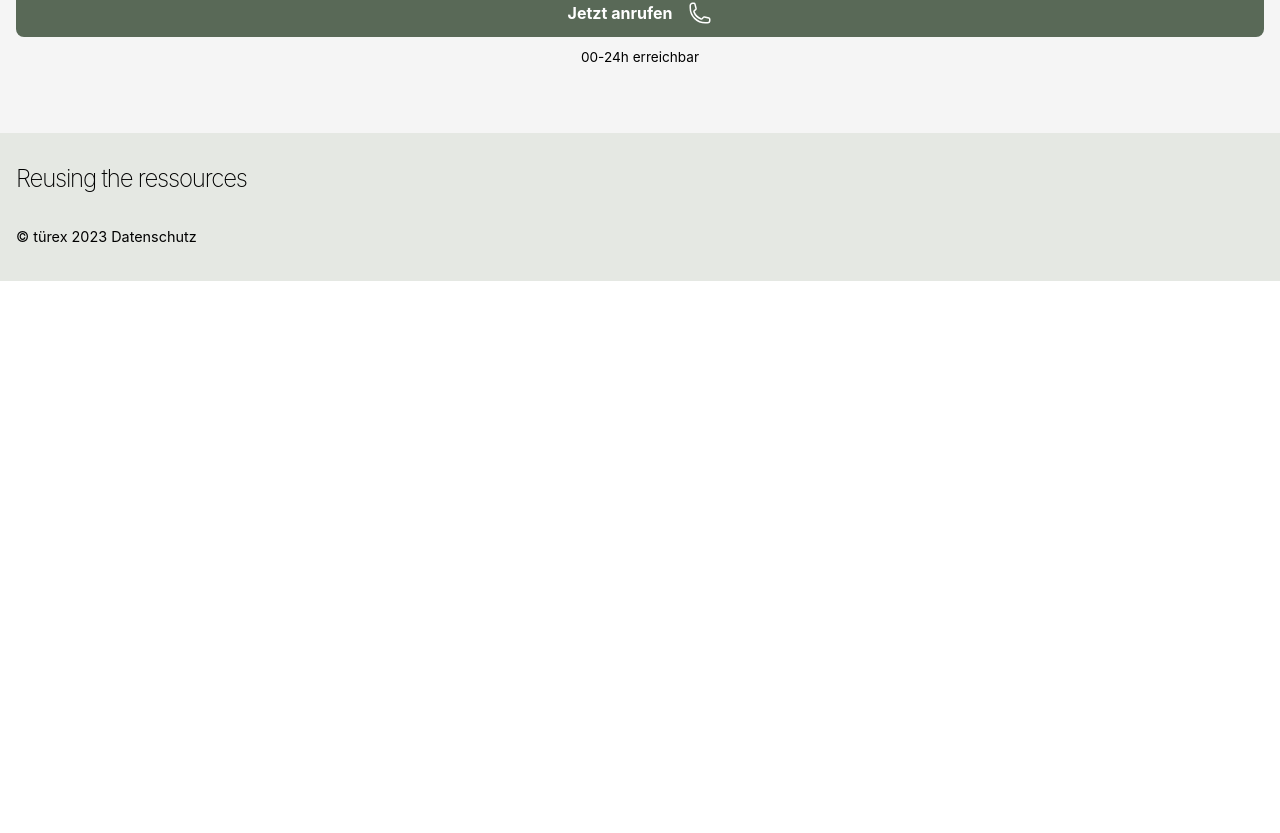
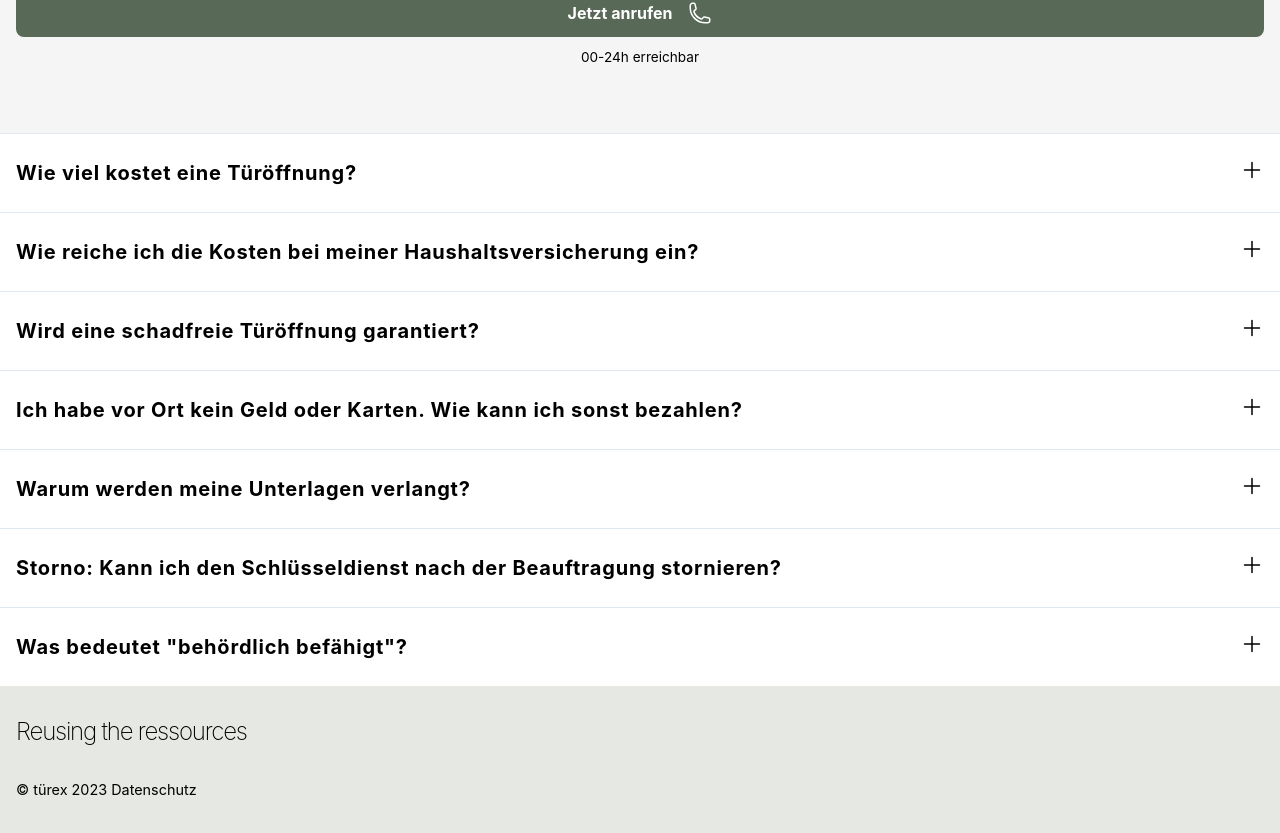
Before and after one commit to mcmiro/tuerex.at, a Next.js app: page / in a window 1280 px wide. Shown: the part 1595-2428 px from the top of the page. Before the commit the page ends 1876 px from the top, so only its background shows below. Built offline with nearby package versions, Linux system fonts and the light colour scheme.

Commit message:
feat: faq added

```diff
--- a/components/atoms/availability-check/index.tsx
+++ b/components/atoms/availability-check/index.tsx
@@ -4,7 +4,7 @@ const AvailabilityCheck = () => {
   const [status, setStatus] = useState<number>(0);
   const statusMessages = [
     'Verfügbarkeit prüfen',
-    'Jetzt verfügbar',
+    'Verfügbar',
     'Nicht Verfügbar',
   ];
 
--- /dev/null
+++ b/components/atoms/faq-item/index.tsx
@@ -0,0 +1,60 @@
+import React, { useState } from 'react';
+import { PlusIcon } from '@heroicons/react/24/outline';
+import { UI } from 'components';
+
+export interface FaqItemProps {
+  index: number;
+  title: string;
+  content: string;
+  isActive: boolean;
+  onClick: (e: any) => void;
+}
+
+const FaqItem = ({
+  index,
+  title,
+  content,
+  isActive,
+  onClick,
+}: FaqItemProps) => {
+  const [height, setHeight] = useState(0);
+
+  const handleElementHeight = (e: any) => {
+    const element = e.currentTarget.querySelector('.faq-item');
+    if (element) {
+      const newHeight = element.offsetHeight;
+      setHeight(newHeight);
+    }
+    onClick(index);
+  };
+
+  return (
+    <div
+      onClick={(e) => handleElementHeight(e)}
+      className={`cursor-pointer tracking-wider relative transition-all ease-in-out duration-300 px-4 border-t border-[#E2E8F0]`}
+    >
+      <div
+        className={`flex flex-col justify-between items-center text-[24px] transition-top-right relative py-2`}
+      >
+        <div className="flex justify-between w-full text-[20px] font-bold py-4">
+          {title}
+          <PlusIcon
+            className={`w-6 h-6 shrink-0 transition-all ease-in-out duration-300 ${
+              isActive ? 'rotate-45' : 'rotate-0'
+            }`}
+          />
+        </div>
+        <div
+          className="overflow-hidden transition-all ease-in-out duration-300"
+          style={{ height: isActive ? height + 'px' : 0 }}
+        >
+          <div className={`faq-item py-8`}>
+            <UI.Typography variant="lg">{content}</UI.Typography>
+          </div>
+        </div>
+      </div>
+    </div>
+  );
+};
+
+export default FaqItem;
--- a/components/index.ts
+++ b/components/index.ts
@@ -5,6 +5,7 @@ import Button from 'components/atoms/button';
 import Checkbox from 'components/atoms/checkbox';
 import Container from 'components/atoms/container';
 import Dropdown from 'components/atoms/dropdown';
+import FaqItem from './atoms/faq-item';
 import Field from 'components/atoms/field';
 import Hamburger from 'components/atoms/hamburger';
 import HeroBanner from 'components/atoms/hero-banner';
@@ -32,6 +33,7 @@ import Wrapper from 'components/atoms/wrapper';
 // Molecules
 import Navigation from './molecules/navigation';
 import MobileMenu from './molecules/navigation/mobile-menu';
+import Faq from './molecules/faq';
 
 // Organisms
 import Footer from './organisms/footer';
@@ -47,6 +49,7 @@ export const UI = {
   Checkbox,
   Container,
   Dropdown,
+  FaqItem,
   Field,
   Hamburger,
   HeroBanner,
@@ -74,6 +77,7 @@ export const UI = {
   // Molecules
   Navigation,
   MobileMenu,
+  Faq,
 
   // Organisms
   Footer,
--- /dev/null
+++ b/components/molecules/faq/index.tsx
@@ -0,0 +1,42 @@
+import React, { useState } from 'react';
+import { UI } from 'components';
+
+interface FaqItemProps {
+  title: string;
+  content: string;
+}
+
+export interface FaqProps {
+  items: FaqItemProps[];
+}
+
+const Faq = ({ items }: FaqProps) => {
+  const [faqIsActive, setFaqIsActive] = useState(-1);
+
+  const toggleFaq = (payload: number) => {
+    console.log('payload', payload);
+    if (payload === faqIsActive) {
+      setFaqIsActive(-1);
+    } else {
+      setFaqIsActive(payload);
+    }
+  };
+
+  return (
+    <div>
+      {items.map((item: FaqItemProps, index: number) => (
+        <div key={index}>
+          <UI.FaqItem
+            index={index}
+            title={item.title}
+            content={item.content}
+            isActive={index === faqIsActive ? true : false}
+            onClick={toggleFaq}
+          />
+        </div>
+      ))}
+    </div>
+  );
+};
+
+export default Faq;
--- a/mocks/faq/index.ts
+++ b/mocks/faq/index.ts
@@ -1,76 +1,41 @@
-export const faqData = [
+const faqData = [
   {
-    title: 'Loermiso',
-    tabs: [
-      {
-        title: '',
-        content: [
-          {
-            title: 'Lorem Ipsum',
-            description: 'lorem ipsum opsum psum',
-          },
-        ],
-      },
-    ],
+    title: 'Wie viel kostet eine Türöffnung?',
+    content:
+      'Die genauen Kosten bzw. der konkrete Fixpreis variieren je nach mehreren Faktoren, wie beispielsweise der Art der Tür (Sicherheits- oder Normale Tür). Keine Sorge, unser Team informiert dich jedoch vorab genau über die Preise, bevor wir uns zu dir begeben.',
   },
   {
-    title: 'Boem',
-    tabs: [
-      {
-        title: 'Gorem',
-        content: [
-          {
-            title: 'Lorem Ipsum',
-            description: 'lorem ipsum opsum psum',
-          },
-        ],
-      },
-      {
-        title: 'Florem',
-        content: [
-          {
-            title: 'Lorem Ipsum',
-            description: 'lorem ipsum opsum psum',
-          },
-        ],
-      },
-    ],
+    title: 'Wie reiche ich die Kosten bei meiner Haushaltsversicherung ein?',
+    content:
+      'Die Vorgehensweise hängt von deiner spezifischen Haushaltsversicherung ab. In der Regel meldest du den Vorfall deiner Versicherung, übermittelst ihr unsere Rechnung, und die Kosten werden erstattet. Beachte bitte, dass dies von Versicherungsanbieter zu Versicherungsanbieter variieren kann. Es empfiehlt sich, diesbezüglich bei deiner Versicherung nachzufragen.',
   },
   {
-    title: 'Morem',
-    tabs: [
-      {
-        title: 'Produkt',
-        content: [
-          {
-            title: 'Lorem Ipsum',
-            description: 'lorem ipsum opsum psum',
-          },
-        ],
-      },
-      {
-        title: 'Nutzung & Pflege',
-        content: [
-          {
-            title: 'Lorem Ipsum',
-            description: 'lorem ipsum opsum psum',
-          },
-        ],
-      },
-    ],
+    title: 'Wird eine schadfreie Türöffnung garantiert?',
+    content:
+      'Unsere fachlich ausgebildeten Teams setzen alles daran, Schäden zu vermeiden. In manchen Fällen ist dies jedoch nicht immer möglich. Daher können wir keine ausdrückliche Garantie geben. Wir informieren dich jedoch vorab und unternehmen nichts ohne deine vorherige Zustimmung.',
   },
   {
-    title: 'Lorem',
-    tabs: [
-      {
-        title: '',
-        content: [
-          {
-            title: 'Lorem Ipsum',
-            description: 'lorem ipsum opsum psum',
-          },
-        ],
-      },
-    ],
+    title:
+      'Ich habe vor Ort kein Geld oder Karten. Wie kann ich sonst bezahlen?',
+    content:
+      'Kein Problem. Falls du vor Ort nicht bezahlen kannst, erhältst du von uns einfach eine Rechnung, die du im Nachhinein überweisen kannst. Dadurch entstehen keine zusätzlichen Kosten.',
+  },
+  {
+    title: 'Warum werden meine Unterlagen verlangt?',
+    content:
+      'Als seriöser Schlüsseldienst sind wir verpflichtet, nach der Türöffnung Dokumente bzw. Unterlagen zu verlangen. Dies dient der Sicherheit aller Beteiligten und verhindert, dass unbekannte Personen Schlüsseldienste für fremde Wohnungen beauftragen. Die Vorlage deiner Unterlagen wird von uns sicher dokumentiert, unter Einhaltung aller Datenschutzbestimmungen.',
+  },
+  {
+    title:
+      'Storno: Kann ich den Schlüsseldienst nach der Beauftragung stornieren?',
+    content:
+      'Ja, du kannst uns einfach anrufen und den Auftrag stornieren. Beachte jedoch, dass bei Notdienst-Aufträgen, wegen der Kurzfristigkeit Stornogebühren in Höhe von 50€ anfallen.',
+  },
+  {
+    title: 'Was bedeutet "behördlich befähigt"?',
+    content:
+      '"Behördlich befähigt" bedeutet, dass unser Schlüsseldienst von den zuständigen Behörden die notwendigen Genehmigungen und Qualifikationen erhalten hat, um die Dienstleistungen legal und professionell anzubieten. Diese Anerkennung sichert, dass wir die erforderlichen Standards und Anforderungen erfüllen und den gesetzlichen Bestimmungen entsprechen. Es ist ein Zeichen unserer Seriosität und Verantwortlichkeit als Dienstleister in der Sicherheitsbranche.',
   },
 ];
+
+export default faqData;
--- a/pages/index.tsx
+++ b/pages/index.tsx
@@ -4,8 +4,9 @@ import Layout from '../components/layouts';
 import { UI } from '../components';
 import { ArrowRightIcon, PhoneIcon } from '@heroicons/react/24/outline';
 import { CheckIcon } from '@heroicons/react/24/outline';
+import { contactData } from 'mocks/contact';
+import faqData from 'mocks/faq';
 import WkoLogo from '../assets/images/wko-logo.svg';
-import { contactData } from 'mocks/contact';
 
 const IndexPage = () => {
   const [priceTableVisible, setPriceTabelVisible] = useState<boolean>(false);
@@ -113,6 +114,9 @@ const IndexPage = () => {
         </div>
       </div>
       {/* Price Section END */}
+      {/* FAQ START */}
+      <UI.Faq items={faqData} />
+      {/* FAQ END */}
     </Layout>
   );
 };
```
